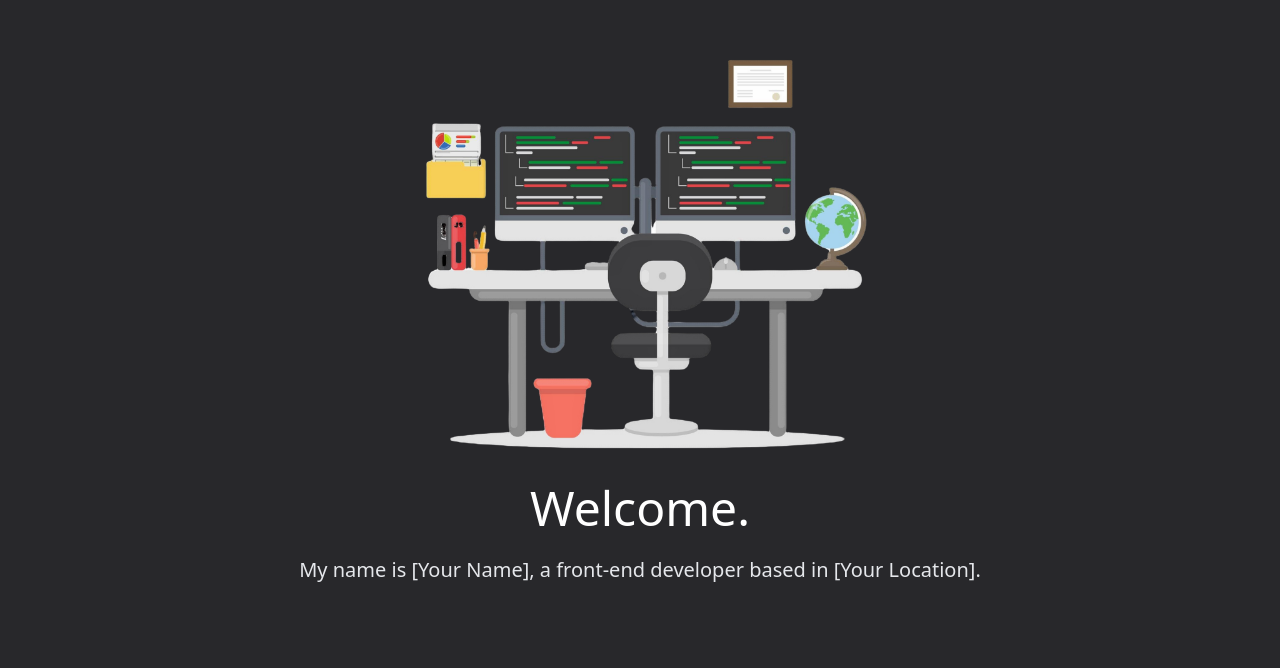
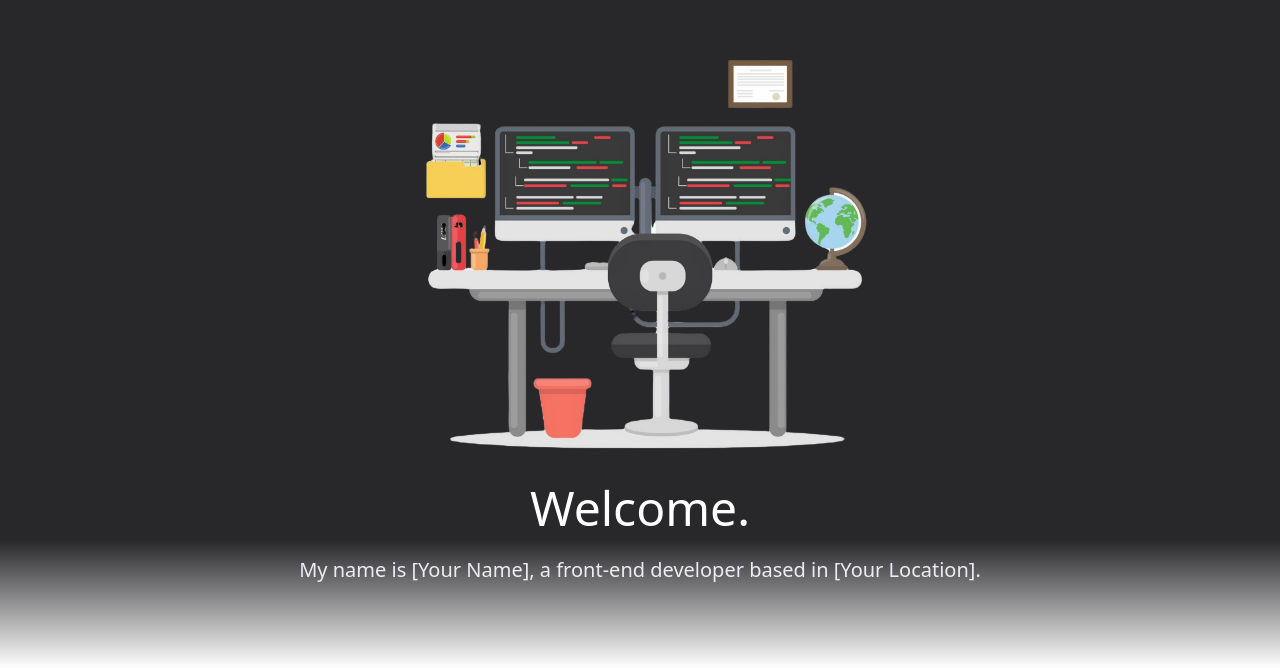
Before and after one commit to Tthompson8416/tanesiacodes, a React (Vite) app: page / in a window 1280 px wide. Shown: the part 132-800 px from the top of the page. Built offline with nearby package versions, Linux system fonts and the light colour scheme.

Commit message:
Fade effect added to bottom of IntroSection

```diff
--- a/src/components/IntroSection.jsx
+++ b/src/components/IntroSection.jsx
@@ -24,7 +24,10 @@
   }, []);
 
   return (
+    <div>
     <div className="min-h-screen bg-custom-dark flex flex-col items-center justify-center p-4">
+    <div className="absolute bottom-0 left-0 w-full h-32 bg-gradient-to-b from-transparent to-white"></div>
+
       <img
         src={ProfileImage}
         alt="Profile"
@@ -47,6 +50,7 @@
         My name is [Your Name], a front-end developer based in [Your Location].
       </p>
     </div>
+    </div>
   );
 };
 
```
